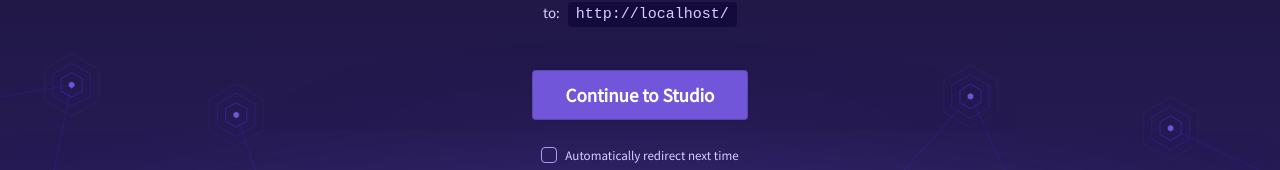
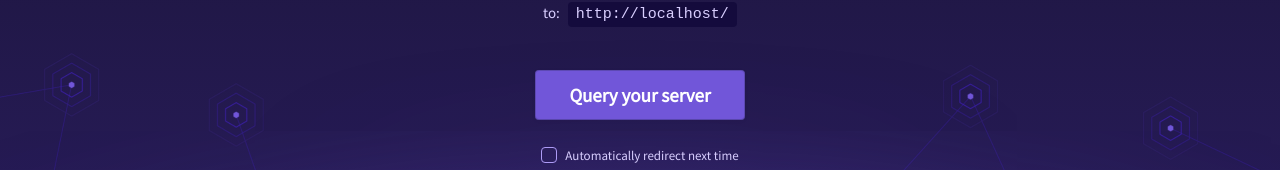
Before and after one commit to apollographql/studio-landing-page, a React (Create React App) app: page / in a window 1280 px wide. Shown: the part 378-548 px from the top of the page. Built offline with nearby package versions, Linux system fonts and the light colour scheme.

Commit message:
tweak CTA label

```diff
--- a/src/content/LocalUnconfigured.tsx
+++ b/src/content/LocalUnconfigured.tsx
@@ -84,7 +84,7 @@
           endpoint,
         )}`}
       >
-        Continue to Studio
+        Query your server
       </a>
 
       <div css={{ fontSize: 13 }}>
```
